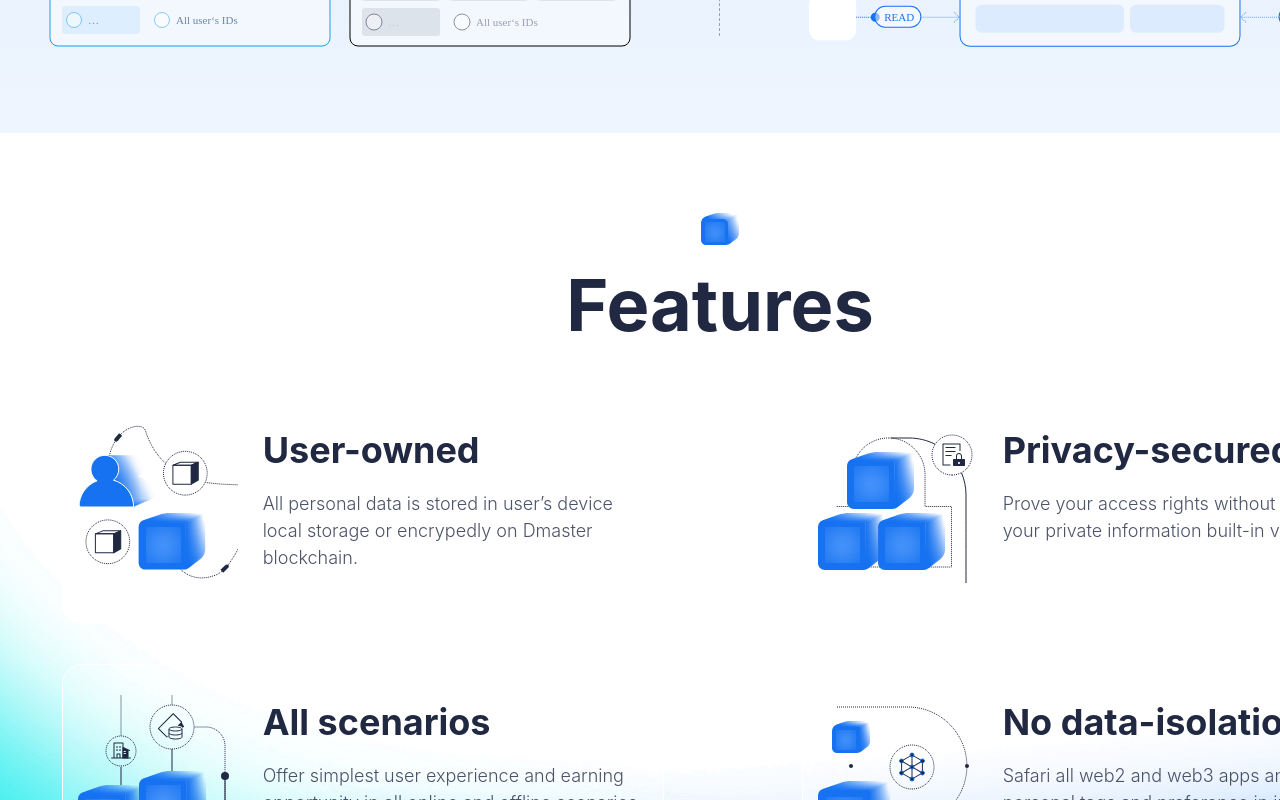
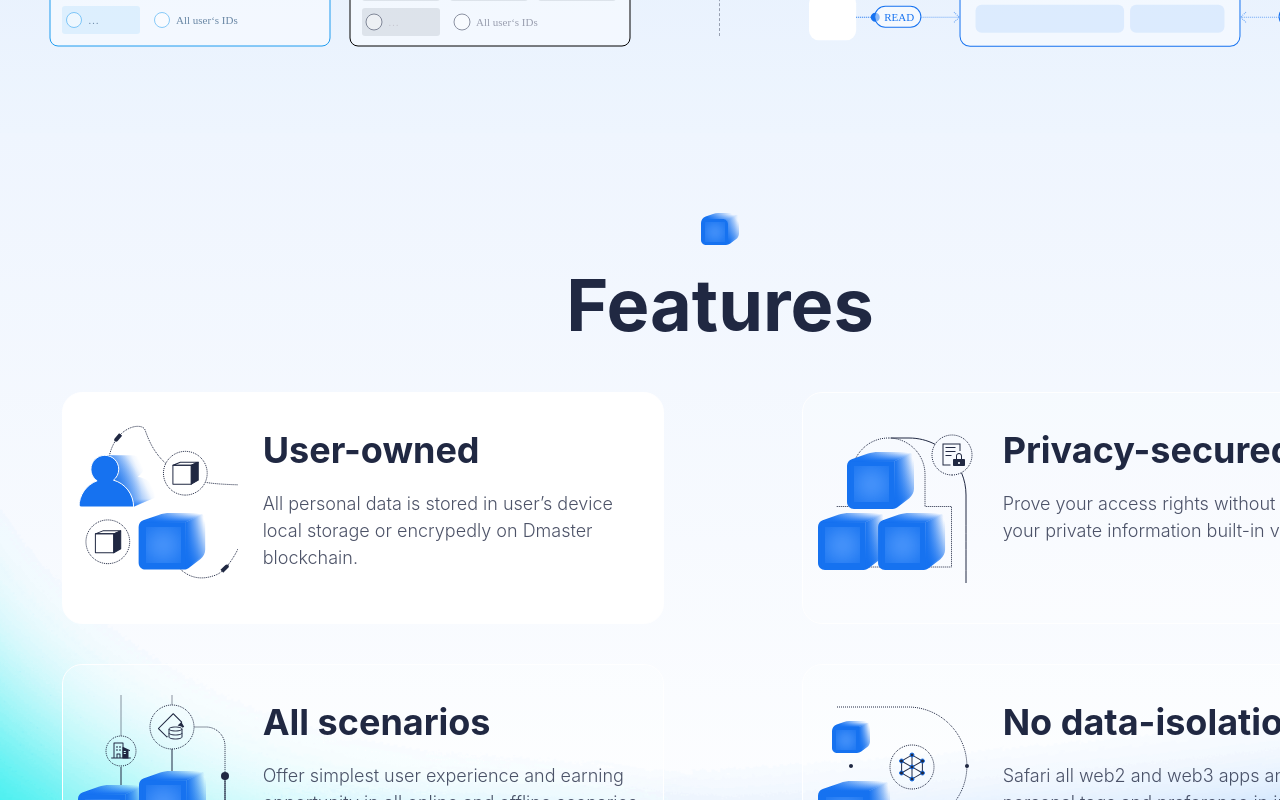
Before and after one commit to lyswifter/dmaster-home, a Vue app: page / in a window 1280 px wide. Shown: the part 1680-2480 px from the top of the page. Built offline with nearby package versions, Linux system fonts and the light colour scheme.

Commit message:
background-color together background-image

```diff
--- a/src/components/Home.vue
+++ b/src/components/Home.vue
@@ -639,11 +639,8 @@ export default defineComponent({
 <style scoped>
 .feature-view {
     height: 820px;
-    background-image: url(../assets/img/featuresbg.png);
-    background-repeat: no-repeat;
+    background: url(../assets/img/featuresbg.png), no-repeat, linear-gradient(180deg, #EFF5FE 0%, #FFFFFF 100%);
     background-size: cover;
-    background-color: linear-gradient(180deg, #EFF5FE 0%, #FFFFFF 100%);
-    /* background: linear-gradient(180deg, #EFF5FE 0%, #FFFFFF 100%); */
 }
 
 .feature-content {
```
